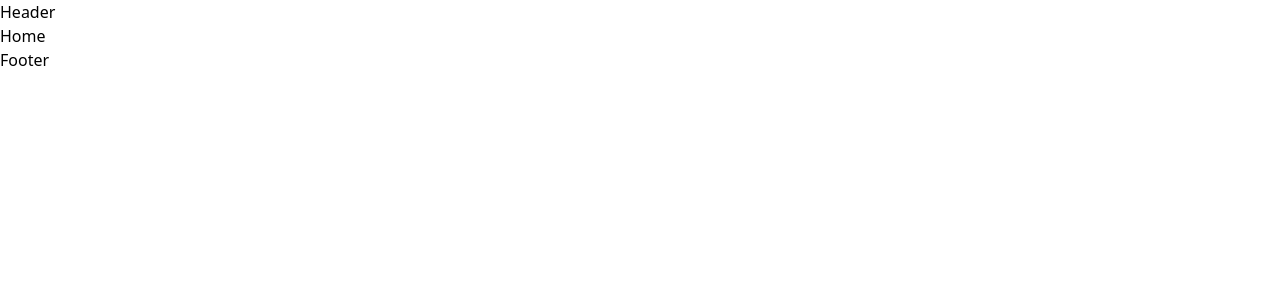
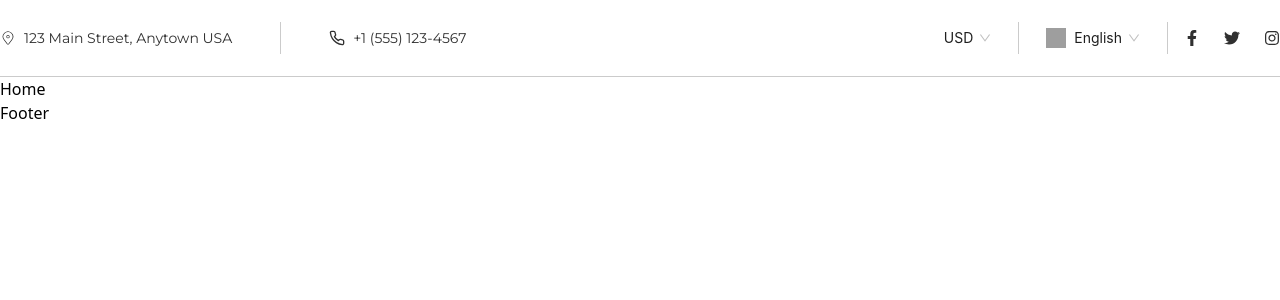
Before and after one commit to MOSHARAFhPARVEZ/e-shop, a React (Vite) app: page / in a window 1280 px wide. Shown: the top 300 px of the page. Built offline with nearby package versions, Linux system fonts and the light colour scheme; grey boxes are pictures that could not be loaded.

Commit message:
topbar complete

```diff
--- /dev/null
+++ b/src/globalComponents/GlobalContainer.jsx
@@ -0,0 +1,9 @@
+import React from 'react'
+
+const GlobalContainer = ({children}) => {
+  return (
+    <div className='max-w-[1520px] mx-auto'>{children}</div>
+  )
+}
+
+export default GlobalContainer
--- a/src/globalComponents/commonLayouts/header/index.jsx
+++ b/src/globalComponents/commonLayouts/header/index.jsx
@@ -1,8 +1,13 @@
 import React from 'react'
+import GlobalContainer from '../../GlobalContainer'
+import HeaderComponent from '../../headerComponents/HeaderComponent'
+
 
 const Header = () => {
   return (
-    <div>Header</div>
+    <>
+      <HeaderComponent/>
+    </>
   )
 }
 
--- /dev/null
+++ b/src/globalComponents/headerComponents/HeaderComponent.jsx
@@ -0,0 +1,12 @@
+import React from 'react'
+import Topbar from './topbar'
+
+const HeaderComponent = () => {
+  return (
+    <>
+        <Topbar/>
+    </>
+  )
+}
+
+export default HeaderComponent
--- /dev/null
+++ b/src/globalComponents/headerComponents/topbar/EmailandNumber.jsx
@@ -0,0 +1,27 @@
+import React from 'react'
+import { CiLocationOn } from "react-icons/ci";
+import { FiPhone } from "react-icons/fi";
+
+const EmailandNumber = () => {
+  return (
+    <>
+        <div className='flex gap-x-12 items-center'>
+             <div className='flex items-center gap-x-2'>
+                <div className='text-black01 text-[16px]'><CiLocationOn /></div>
+                <div>
+                    <p className='font-montserrat text-[14px] font-normal leading-[20px] text-black01'>123 Main Street, Anytown USA</p>
+                </div>
+             </div>
+             <div className='w-[1px] h-[32px] bg-black02op25'></div>
+             <div className='flex items-center gap-x-2'>
+                <div className='text-black01 text-[16px]'><FiPhone /></div>
+                <div>
+                    <p className='font-montserrat text-[14px] font-normal leading-[20px] text-black01'>+1 (555) 123-4567</p>
+                </div>
+             </div>
+        </div>
+    </>
+  )
+}
+
+export default EmailandNumber
--- /dev/null
+++ b/src/globalComponents/headerComponents/topbar/LangSocialCurr.jsx
@@ -0,0 +1,101 @@
+import { Select } from 'antd';
+import React from 'react'
+import { FaFacebookF } from "react-icons/fa";
+import { FaTwitter } from "react-icons/fa";
+import { FaInstagram } from "react-icons/fa";
+import { Link } from 'react-router-dom';
+
+const LangSocialCurr = () => {
+    const currency = [
+        { value: '1', label: 'USD' },
+        { value: '2', label: 'TK' },
+        { value: '3', label: 'Rupi' },
+    ]
+    const language = [
+        {
+            value: 'en',
+            label:(
+                <div className='flex items-center gap-x-2'>
+                    <img src="https://flagcdn.com/us.svg" alt="flag" className='w-[20px] h-[20px]' />
+                    <span>English</span>
+                </div>
+            )
+        },
+        {
+            value: 'bd',
+            label:(
+                <div className='flex items-center gap-x-2'>
+                    <img src="https://flagcdn.com/bd.svg" alt="flag" className='w-[20px] h-[20px]' />
+                    <span>Bangladesh</span>
+                </div>
+            )
+        },
+    ]
+  return (
+    <>
+
+    <div className='flex items-center w-full gap-x-4 justify-end'>
+        <div>
+            <Select
+                showSearch
+                defaultValue={currency[0]}
+                filterOption={(input, option) => {
+                var _a;
+                return (
+                    (_a = option === null || option === void 0 ? void 0 : option.label) !== null &&
+                    _a !== void 0
+                    ? _a
+                    : ''
+                )
+                    .toLowerCase()
+                    .includes(input.toLowerCase());
+                }}
+                className='customSelect'
+                options={currency}
+            />
+        </div>
+        <div className='w-[1px] h-[32px] bg-black02op25'></div>
+        <div>
+            <Select
+                showSearch
+                defaultValue={language[0]}
+                className='customSelect'
+                filterOption={(input, option) => {
+                var _a;
+                return (
+                    (_a = option === null || option === void 0 ? void 0 : option.label) !== null &&
+                    _a !== void 0
+                    ? _a
+                    : ''
+                )
+                    .toLowerCase()
+                    .includes(input.toLowerCase());
+                }}
+                options={language}
+            />
+        </div>
+        <div className='w-[1px] h-[32px] bg-black02op25'></div>
+        <div className='flex items-center gap-x-[24px]'>
+            <div>
+                <Link to="www.facebook.com">
+                    <FaFacebookF color='#303030' size="16px"/>
+                </Link>
+            </div>
+            <div>
+                <Link to="www.twitter.com">
+                    <FaTwitter color='#303030' size="16px"/>
+                </Link>
+            </div>
+            <div>
+                <Link to="www.instagram.com">
+                    <FaInstagram color='#303030' size="16px"  />
+                </Link>
+            </div>
+        </div>
+    </div>
+
+    </>
+  )
+}
+
+export default LangSocialCurr
--- /dev/null
+++ b/src/globalComponents/headerComponents/topbar/index.jsx
@@ -0,0 +1,25 @@
+import React from 'react'
+import GlobalContainer from '../../GlobalContainer'
+import EmailandNumber from './EmailandNumber'
+import LangSocialCurr from './LangSocialCurr'
+
+const Topbar = () => {
+  return (
+    <>
+      <div className='border-b border-b-black02op25'>
+        <GlobalContainer>
+          <div className='grid grid-cols-2 justify-between py-[22px]'>
+            <div>
+              <EmailandNumber/>
+            </div>
+            <div>
+              <LangSocialCurr/>
+            </div>
+          </div>
+        </GlobalContainer>
+      </div>
+    </>
+  )
+}
+
+export default Topbar
--- a/src/index.css
+++ b/src/index.css
@@ -1,5 +1,5 @@
+@import url('https://fonts.googleapis.com/css2?family=Montserrat:ital,wght@0,100..900;1,100..900&family=Poppins:ital,wght@0,100;0,200;0,300;0,400;0,500;0,600;0,700;0,800;0,900;1,100;1,200;1,300;1,400;1,500;1,600;1,700;1,800;1,900&display=swap');
 @import "tailwindcss";
-@import url('https://fonts.googleapis.com/css2?family=Montserrat:ital,wght@0,100..900;1,100..900&family=Poppins:ital,wght@0,100;0,200;0,300;0,400;0,500;0,600;0,700;0,800;0,900;1,100;1,200;1,300;1,400;1,500;1,600;1,700;1,800;1,900&display=swap');
 
 
 
@@ -9,4 +9,41 @@
 @theme {
   --font-poppins: "Poppins", sans-serif;
   --font-montserrat: "Montserrat", sans-serif;
+  --color-orange: #FF624C;
+  --color-black: #000;
+  --color-white: #fff;
+  --color-cyberYellow: #FED550;
+  --color-purple: #1A237B;
+  --color-black01: #303030;
+  --color-red01: #BD0034;
+  --color-white01: #F4F4F4;
+  --color-skyblue01: #469BDB;
+  --color-blue01: #283B82;
+  --color-white02: #D9D9D9;
+  --color-red02: #EB001B;
+  --color-black02op25: #30303040;
 }
+
+
+
+
+
+/*
+----> Custom CSS
+*/
+
+/* Select */
+
+.customSelect .ant-select-selector{
+ border: none !important;
+}
+
+.customSelect .ant-select-selection-placeholder{
+  color: #303030 !important;
+  font-family: "Montserrat", sans-serif !important;
+  font-size: 14px !important;
+  font-style: normal !important;
+  font-weight: 400 !important;
+  line-height: 20px !important;
+  box-shadow: none !important;
+}
--- a/src/pages/blog/Blog.jsx
+++ b/src/pages/blog/Blog.jsx
@@ -1,5 +1,6 @@
 import React from 'react'
 import { Helmet } from 'react-helmet'
+
 
 const Blog = () => {
   return (
--- a/src/pages/home/Home.jsx
+++ b/src/pages/home/Home.jsx
@@ -1,5 +1,6 @@
 import React from 'react'
 import { Helmet } from 'react-helmet'
+import GlobalContainer from '../../globalComponents/GlobalContainer'
 
 const Home = () => {
 
@@ -9,7 +10,9 @@ const Home = () => {
         <title>Home</title>
       </Helmet>
 
-      <h1>Home</h1>
+      <GlobalContainer>
+        <h1>Home</h1>
+      </GlobalContainer>
     </>
   )
 }
```
